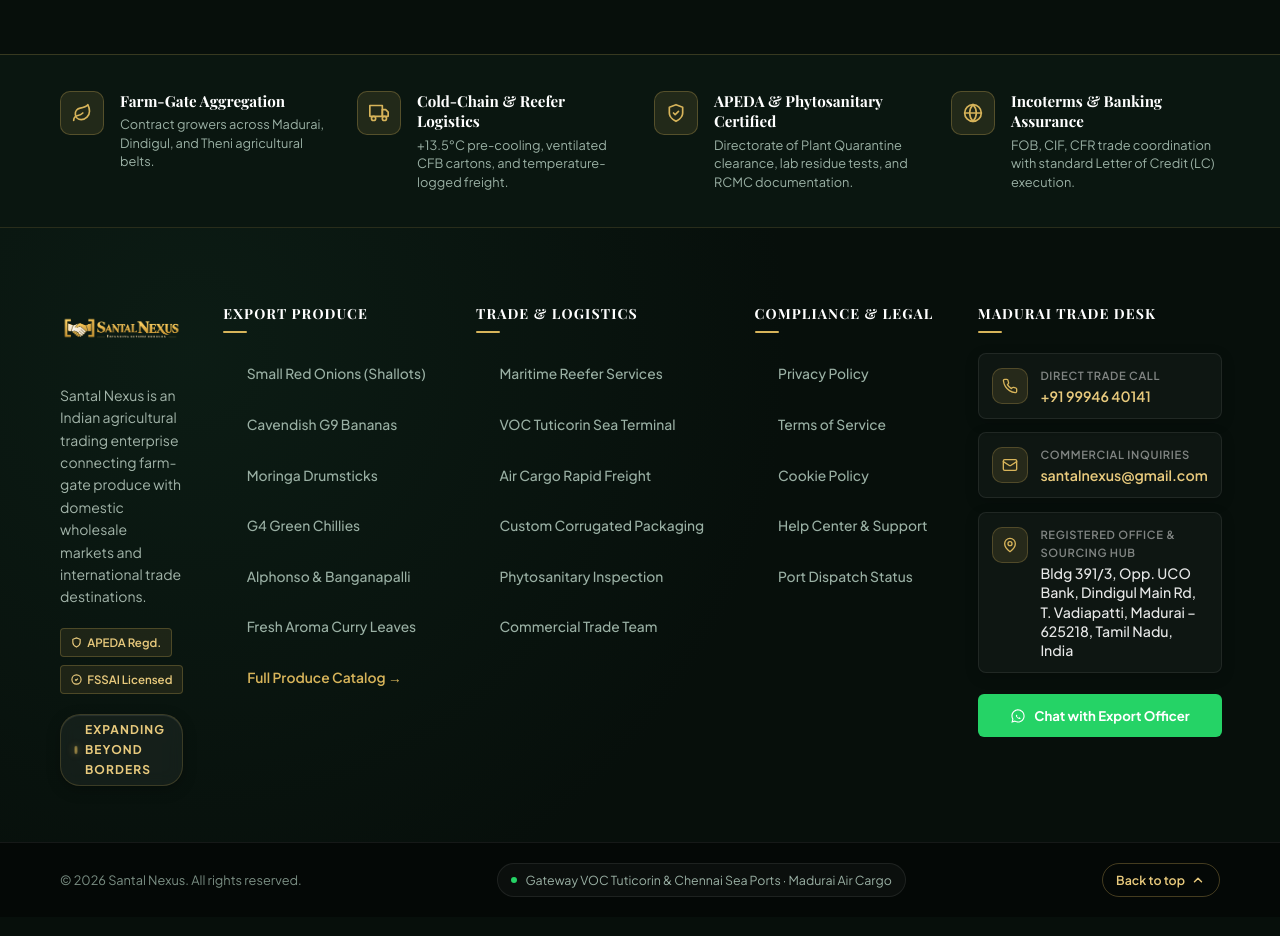
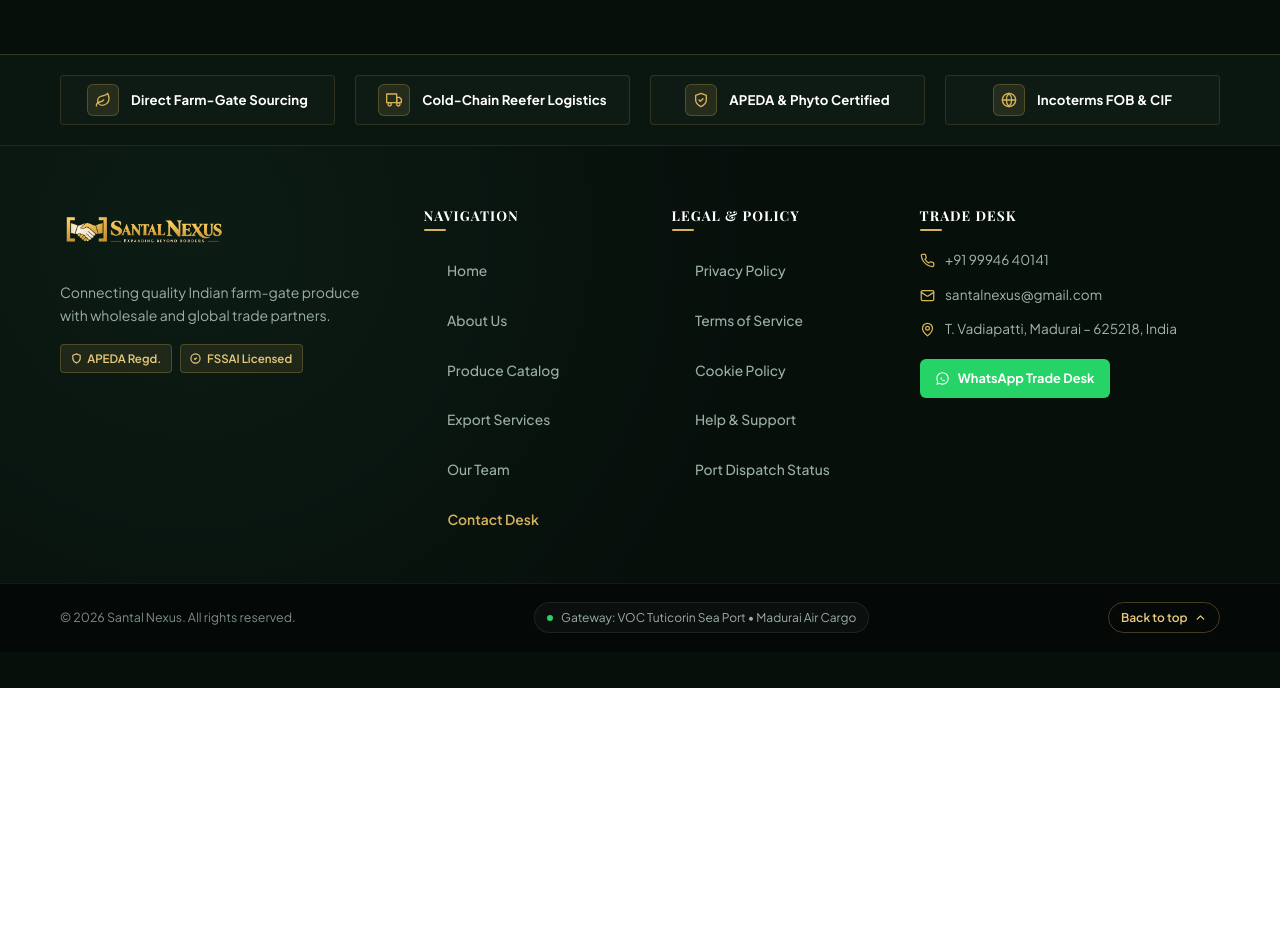
Before and after one commit to Sonu-Thomas-001/www.santalnexus.com, a Next.js app: page / in a window 1280 px wide. Shown: the part 10080-11016 px from the top of the page. After the commit the page ends 10768 px from the top, so only its background shows below. Built offline with nearby package versions, Linux system fonts and the light colour scheme.

Commit message:
refactor(footer): reduce text density and streamline to 4-column layout with compact assurance badges

```diff
--- a/components/Footer.tsx
+++ b/components/Footer.tsx
@@ -12,7 +12,7 @@
 
   return (
     <footer className="site-footer" id="siteFooter">
-      {/* 1. Harvest & Trade Assurance Strip */}
+      {/* 1. Sleek Harvest Assurance Strip */}
       <div className="footer-assurance-strip">
         <div className="container">
           <div className="assurance-strip-grid">
@@ -23,10 +23,7 @@
                   <path d="M2 21c0-3 1.85-5.36 5.08-6C9.5 14.52 12 13 13 12"/>
                 </svg>
               </div>
-              <div className="assurance-strip-text">
-                <h5>Farm-Gate Aggregation</h5>
-                <p>Contract growers across Madurai, Dindigul, and Theni agricultural belts.</p>
-              </div>
+              <span className="assurance-badge-title">Direct Farm-Gate Sourcing</span>
             </div>
 
             <div className="assurance-strip-card">
@@ -38,10 +35,7 @@
                   <circle cx="18.5" cy="18.5" r="2.5"/>
                 </svg>
               </div>
-              <div className="assurance-strip-text">
-                <h5>Cold-Chain &amp; Reefer Logistics</h5>
-                <p>+13.5°C pre-cooling, ventilated CFB cartons, and temperature-logged freight.</p>
-              </div>
+              <span className="assurance-badge-title">Cold-Chain Reefer Logistics</span>
             </div>
 
             <div className="assurance-strip-card">
@@ -51,10 +45,7 @@
                   <path d="m9 12 2 2 4-4"/>
                 </svg>
               </div>
-              <div className="assurance-strip-text">
-                <h5>APEDA &amp; Phytosanitary Certified</h5>
-                <p>Directorate of Plant Quarantine clearance, lab residue tests, and RCMC documentation.</p>
-              </div>
+              <span className="assurance-badge-title">APEDA &amp; Phyto Certified</span>
             </div>
 
             <div className="assurance-strip-card">
@@ -65,20 +56,17 @@
                   <path d="M2 12h20"/>
                 </svg>
               </div>
-              <div className="assurance-strip-text">
-                <h5>Incoterms &amp; Banking Assurance</h5>
-                <p>FOB, CIF, CFR trade coordination with standard Letter of Credit (LC) execution.</p>
-              </div>
+              <span className="assurance-badge-title">Incoterms FOB &amp; CIF</span>
             </div>
           </div>
         </div>
       </div>
 
-      {/* 2. Main 5-Column Footer Grid */}
+      {/* 2. Streamlined 4-Column Footer Body */}
       <div className="footer-main-body">
         <div className="container">
           <div className="footer-main-grid">
-            {/* Col 1: Brand & Heritage */}
+            {/* Col 1: Brand & Certification Seals */}
             <div className="footer-col footer-col-brand">
               <Link href="/" className="footer-brand-link" aria-label="Santal Nexus home">
                 <picture>
@@ -87,14 +75,14 @@
                     src="/assets/logos/santal-nexus-dark.png"
                     alt="Santal Nexus Logo"
                     className="brand-logo-img"
-                    width={200}
-                    height={55}
+                    width={190}
+                    height={52}
                     loading="lazy"
                   />
                 </picture>
               </Link>
               <p className="footer-brand-text">
-                Santal Nexus is an Indian agricultural trading enterprise connecting farm-gate produce with domestic wholesale markets and international trade destinations.
+                Connecting quality Indian farm-gate produce with wholesale and global trade partners.
               </p>
               <div className="footer-cert-badges">
                 <span className="cert-micro-chip">
@@ -106,102 +94,69 @@
                   FSSAI Licensed
                 </span>
               </div>
-              <div className="footer-slogan-pill">
-                <span className="slogan-pulse-dot"></span>
-                <span className="slogan-text">Expanding Beyond Borders</span>
-              </div>
             </div>
 
-            {/* Col 2: Export Produce Varieties */}
+            {/* Col 2: Quick Links */}
             <div className="footer-col">
-              <h4 className="footer-col-title">Export Produce</h4>
+              <h4 className="footer-col-title">Navigation</h4>
               <ul className="footer-links-list">
-                <li><Link href="/products?q=shallot" className="footer-link-item"><span>Small Red Onions (Shallots)</span></Link></li>
-                <li><Link href="/products?q=banana" className="footer-link-item"><span>Cavendish G9 Bananas</span></Link></li>
-                <li><Link href="/products?q=moringa" className="footer-link-item"><span>Moringa Drumsticks</span></Link></li>
-                <li><Link href="/products?q=chilli" className="footer-link-item"><span>G4 Green Chillies</span></Link></li>
-                <li><Link href="/products?q=mango" className="footer-link-item"><span>Alphonso &amp; Banganapalli</span></Link></li>
-                <li><Link href="/products?q=curry" className="footer-link-item"><span>Fresh Aroma Curry Leaves</span></Link></li>
-                <li><Link href="/products" className="footer-link-item highlight-gold"><span>Full Produce Catalog &rarr;</span></Link></li>
+                <li><Link href="/" className="footer-link-item"><span>Home</span></Link></li>
+                <li><Link href="/about" className="footer-link-item"><span>About Us</span></Link></li>
+                <li><Link href="/products" className="footer-link-item"><span>Produce Catalog</span></Link></li>
+                <li><Link href="/export-services" className="footer-link-item"><span>Export Services</span></Link></li>
+                <li><Link href="/team" className="footer-link-item"><span>Our Team</span></Link></li>
+                <li><Link href="/contact" className="footer-link-item highlight-gold"><span>Contact Desk</span></Link></li>
               </ul>
             </div>
 
-            {/* Col 3: Trade Desks & Cold-Chain */}
+            {/* Col 3: Compliance & Legal */}
             <div className="footer-col">
-              <h4 className="footer-col-title">Trade &amp; Logistics</h4>
-              <ul className="footer-links-list">
-                <li><Link href="/export-services" className="footer-link-item"><span>Maritime Reefer Services</span></Link></li>
-                <li><Link href="/export-services" className="footer-link-item"><span>VOC Tuticorin Sea Terminal</span></Link></li>
-                <li><Link href="/export-services" className="footer-link-item"><span>Air Cargo Rapid Freight</span></Link></li>
-                <li><Link href="/export-services" className="footer-link-item"><span>Custom Corrugated Packaging</span></Link></li>
-                <li><Link href="/export-services" className="footer-link-item"><span>Phytosanitary Inspection</span></Link></li>
-                <li><Link href="/team" className="footer-link-item"><span>Commercial Trade Team</span></Link></li>
-              </ul>
-            </div>
-
-            {/* Col 4: Legal & Support Desk */}
-            <div className="footer-col">
-              <h4 className="footer-col-title">Compliance &amp; Legal</h4>
+              <h4 className="footer-col-title">Legal &amp; Policy</h4>
               <ul className="footer-links-list">
                 <li><Link href="/privacy-policy" className="footer-link-item"><span>Privacy Policy</span></Link></li>
                 <li><Link href="/terms-of-service" className="footer-link-item"><span>Terms of Service</span></Link></li>
                 <li><Link href="/cookie-policy" className="footer-link-item"><span>Cookie Policy</span></Link></li>
-                <li><Link href="/support" className="footer-link-item"><span>Help Center &amp; Support</span></Link></li>
+                <li><Link href="/support" className="footer-link-item"><span>Help &amp; Support</span></Link></li>
                 <li><Link href="/maintenance" className="footer-link-item"><span>Port Dispatch Status</span></Link></li>
               </ul>
             </div>
 
-            {/* Col 5: Commercial Desk & Madurai Hub */}
+            {/* Col 4: Madurai Trade Desk */}
             <div className="footer-col footer-col-contact">
-              <h4 className="footer-col-title">Madurai Trade Desk</h4>
-              <div className="footer-contact-cards">
-                <a href="tel:+919994640141" className="footer-contact-card" aria-label="Direct Trade Phone">
-                  <div className="contact-card-icon">
+              <h4 className="footer-col-title">Trade Desk</h4>
+              <div className="footer-contact-compact">
+                <a href="tel:+919994640141" className="compact-contact-item">
                   <svg viewBox="0 0 24 24" fill="none" stroke="currentColor" strokeWidth="2" strokeLinecap="round" strokeLinejoin="round" aria-hidden="true">
                     <path d="M22 16.92v3a2 2 0 0 1-2.18 2 19.79 19.79 0 0 1-8.63-3.07 19.5 19.5 0 0 1-6-6 19.79 19.79 0 0 1-3.07-8.67A2 2 0 0 1 4.11 2h3a2 2 0 0 1 2 1.72 12.84 12.84 0 0 0 .7 2.81 2 2 0 0 1-.45 2.11L8.09 9.91a16 16 0 0 0 6 6l1.27-1.27a2 2 0 0 1 2.11-.45 12.84 12.84 0 0 0 2.81.7A2 2 0 0 1 22 16.92z"/>
                   </svg>
-                  </div>
-                  <div className="contact-card-info">
-                    <span className="card-label">Direct Trade Call</span>
-                    <span className="card-value">+91 99946 40141</span>
-                  </div>
+                  <span>+91 99946 40141</span>
                 </a>
 
-                <a href="mailto:santalnexus@gmail.com" className="footer-contact-card" aria-label="Email santalnexus@gmail.com">
-                  <div className="contact-card-icon">
+                <a href="mailto:santalnexus@gmail.com" className="compact-contact-item">
                   <svg viewBox="0 0 24 24" fill="none" stroke="currentColor" strokeWidth="2" strokeLinecap="round" strokeLinejoin="round" aria-hidden="true">
                     <rect width="20" height="16" x="2" y="4" rx="2"/>
                     <path d="m22 7-8.97 5.7a1.94 1.94 0 0 1-2.06 0L2 7"/>
                   </svg>
-                  </div>
-                  <div className="contact-card-info">
-                    <span className="card-label">Commercial Inquiries</span>
-                    <span className="card-value">santalnexus@gmail.com</span>
-                  </div>
+                  <span>santalnexus@gmail.com</span>
                 </a>
 
-                <div className="footer-contact-card address-card">
-                  <div className="contact-card-icon">
+                <div className="compact-contact-item">
                   <svg viewBox="0 0 24 24" fill="none" stroke="currentColor" strokeWidth="2" strokeLinecap="round" strokeLinejoin="round" aria-hidden="true">
                     <path d="M20 10c0 6-8 12-8 12s-8-6-8-12a8 8 0 0 1 16 0Z"/>
                     <circle cx="12" cy="10" r="3"/>
                   </svg>
-                  </div>
-                  <div className="contact-card-info">
-                    <span className="card-label">Registered Office &amp; Sourcing Hub</span>
-                    <span className="card-value">Bldg 391/3, Opp. UCO Bank, Dindigul Main Rd, T. Vadiapatti, Madurai – 625218, Tamil Nadu, India</span>
-                  </div>
+                  <span>T. Vadiapatti, Madurai – 625218, India</span>
                 </div>
 
                 <a
-                  href="https://wa.me/919994640141?text=Hello%20Santal%20Nexus%2C%20I%20would%20like%20to%20enquire%20about%20export%20sourcing."
+                  href="https://wa.me/919994640141?text=Hello%20Santal%20Nexus%2C%20I%20would%20like%20to%20enquire%20about%20fresh%20produce%20export."
                   target="_blank"
                   rel="noopener noreferrer"
                   className="footer-whatsapp-cta"
                   aria-label="Connect on WhatsApp"
                 >
-                  <svg viewBox="0 0 24 24" fill="currentColor" width="16" height="16"><path d="M12.04 2c-5.46 0-9.91 4.45-9.91 9.91 0 1.75.46 3.45 1.32 4.95L2.05 22l5.25-1.38c1.45.79 3.08 1.21 4.74 1.21 5.46 0 9.91-4.45 9.91-9.91 0-2.65-1.03-5.14-2.9-7.01A9.816 9.816 0 0 0 12.04 2m.01 1.67c2.2 0 4.26.86 5.82 2.42a8.225 8.225 0 0 1 2.41 5.83c0 4.54-3.7 8.24-8.24 8.24-1.48 0-2.93-.4-4.2-1.15l-.3-.18-3.12.82.83-3.04-.2-.31a8.196 8.196 0 0 1-1.26-4.38c0-4.54 3.7-8.24 8.24-8.24m4.52 11.66c-.19.52-1.11 1.01-1.54 1.06-.41.05-.95.07-2.84-.71-1.61-.66-2.65-2.28-2.73-2.39-.08-.11-.64-.86-.64-1.64 0-.78.41-1.16.55-1.32.15-.16.32-.2.43-.2.11 0 .22 0 .31.01.1.01.24-.04.37.28.14.33.48 1.16.52 1.25.04.09.07.2.01.31-.05.11-.08.18-.16.27-.08.09-.17.2-.24.27-.08.08-.16.17-.07.33.09.16.41.67.88 1.09.61.54 1.12.71 1.28.79.16.08.26.07.35-.04.1-.11.41-.48.52-.64.11-.16.22-.14.37-.08.15.05.95.45 1.11.53.16.08.27.12.31.19.04.07.04.42-.15.94Z"/></svg>
-                  <span>Chat with Export Officer</span>
+                  <svg viewBox="0 0 24 24" fill="currentColor" width="15" height="15"><path d="M12.04 2c-5.46 0-9.91 4.45-9.91 9.91 0 1.75.46 3.45 1.32 4.95L2.05 22l5.25-1.38c1.45.79 3.08 1.21 4.74 1.21 5.46 0 9.91-4.45 9.91-9.91 0-2.65-1.03-5.14-2.9-7.01A9.816 9.816 0 0 0 12.04 2m.01 1.67c2.2 0 4.26.86 5.82 2.42a8.225 8.225 0 0 1 2.41 5.83c0 4.54-3.7 8.24-8.24 8.24-1.48 0-2.93-.4-4.2-1.15l-.3-.18-3.12.82.83-3.04-.2-.31a8.196 8.196 0 0 1-1.26-4.38c0-4.54 3.7-8.24 8.24-8.24m4.52 11.66c-.19.52-1.11 1.01-1.54 1.06-.41.05-.95.07-2.84-.71-1.61-.66-2.65-2.28-2.73-2.39-.08-.11-.64-.86-.64-1.64 0-.78.41-1.16.55-1.32.15-.16.32-.2.43-.2.11 0 .22 0 .31.01.1.01.24-.04.37.28.14.33.48 1.16.52 1.25.04.09.07.2.01.31-.05.11-.08.18-.16.27-.08.09-.17.2-.24.27-.08.08-.16.17-.07.33.09.16.41.67.88 1.09.61.54 1.12.71 1.28.79.16.08.26.07.35-.04.1-.11.41-.48.52-.64.11-.16.22-.14.37-.08.15.05.95.45 1.11.53.16.08.27.12.31.19.04.07.04.42-.15.94Z"/></svg>
+                  <span>WhatsApp Trade Desk</span>
                 </a>
               </div>
             </div>
@@ -216,7 +171,7 @@
 
           <div className="footer-port-status-pill">
             <span className="dot-green"></span>
-            <span>Gateway VOC Tuticorin &amp; Chennai Sea Ports · Madurai Air Cargo</span>
+            <span>Gateway: VOC Tuticorin Sea Port &bull; Madurai Air Cargo</span>
           </div>
 
           <button
@@ -226,7 +181,7 @@
             aria-label="Scroll back to top"
           >
             <span>Back to top</span>
-            <svg width="14" height="14" viewBox="0 0 24 24" fill="none" stroke="currentColor" strokeWidth="2.5" strokeLinecap="round" strokeLinejoin="round" aria-hidden="true">
+            <svg width="13" height="13" viewBox="0 0 24 24" fill="none" stroke="currentColor" strokeWidth="2.5" strokeLinecap="round" strokeLinejoin="round" aria-hidden="true">
               <polyline points="18 15 12 9 6 15"></polyline>
             </svg>
           </button>
```
Also changed, not shown: app/globals.css. Lines whose indentation alone changed are shown as unchanged.
